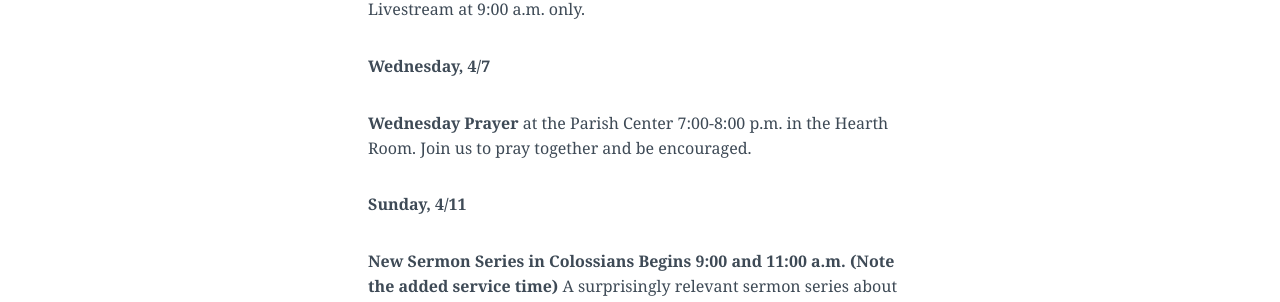
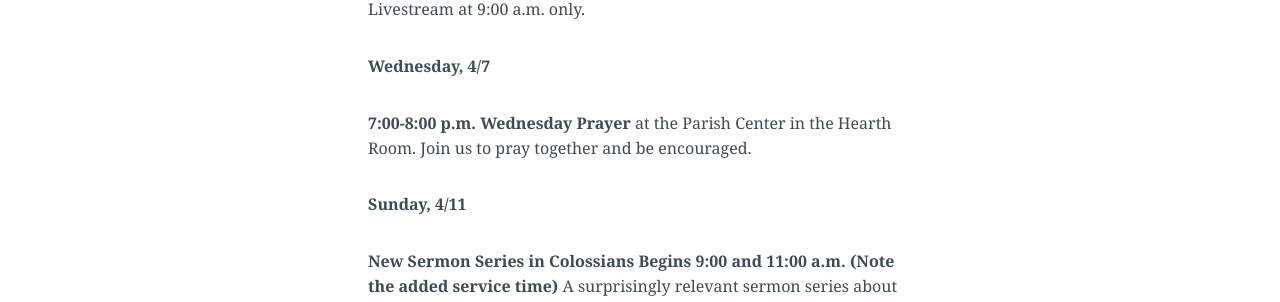
Before and after one commit to lukemoderwell/mariemont, a Jekyll site: the page built from updates.markdown, in a window 1280 px wide and 900 px high, scrolled down 850 px. Shown: the part 148-450 px from the top of the window. Built offline with Jekyll 4.4.1, drawn with Linux system fonts in a browser that asks for light colours; nearby versions of some CDN libraries.

Commit message:
Updated Updates

```diff
--- a/updates.markdown
+++ b/updates.markdown
@@ -41,7 +41,7 @@ Click here for today's livestream of Astonished: [The Beautiful God](https://you
 
 **Wednesday, 4/7**
 
-**Wednesday Prayer** at the Parish Center 7:00-8:00 p.m. in the Hearth Room. Join us to pray together and be encouraged.
+**7:00-8:00 p.m.** **Wednesday Prayer** at the Parish Center in the Hearth Room. Join us to pray together and be encouraged.
 
 **Sunday, 4/11**
 
```
